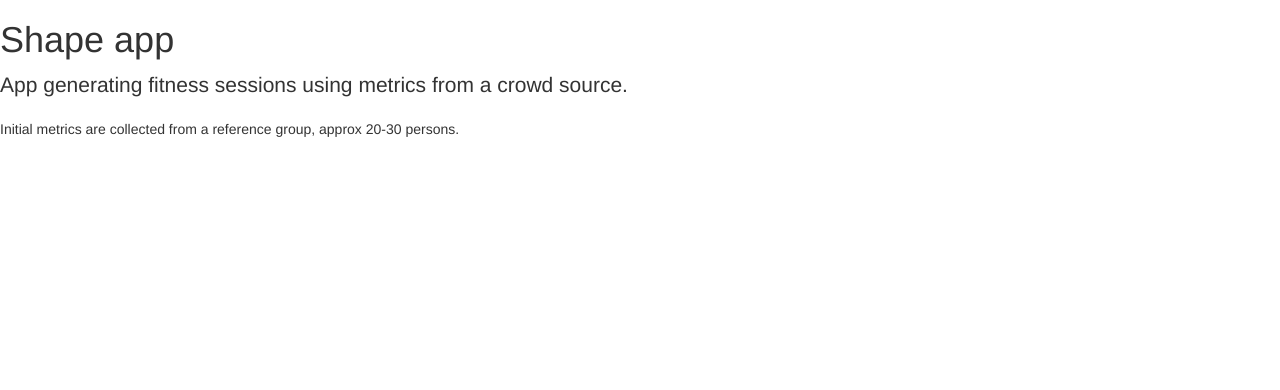
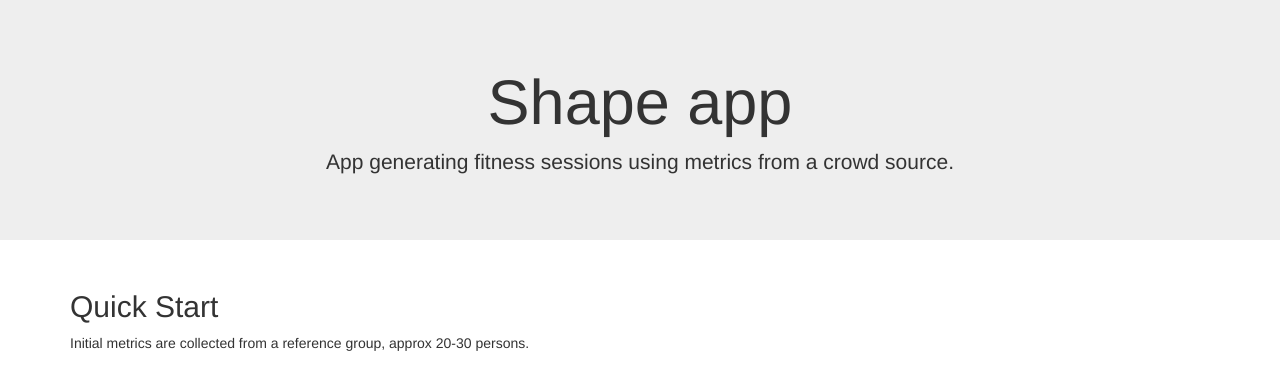
Before and after one commit to swizkon/shapeapp, a plain HTML site: page index.html in a window 1280 px wide. Drawn offline with nearby package versions, Linux system fonts and the light colour scheme.

Commit message:
Update index.html

```diff
--- a/index.html
+++ b/index.html
@@ -6,15 +6,25 @@
 </head>
 <body>
 
-<h1>Shape app</h1>
+<div class="jumbotron">
+  <div class="container text-center">
+    <h1>Shape app</h1>
+    <p>App generating fitness sessions using metrics from a crowd source.</p>
+  </div>
+</div>
 
-<p class="lead">
-App generating fitness sessions using metrics from a crowd source.
-</p>
+<div class="container">
+<div class="row">
+<div class="col-sm-10 col-md-6">
+<h2>Quick Start</h2>
 
 <p>
 Initial metrics are collected from a reference group, approx 20-30 persons.
 </p>
+</div>
+</div>
+</div>
+
 
 </body>
 </html>
```
